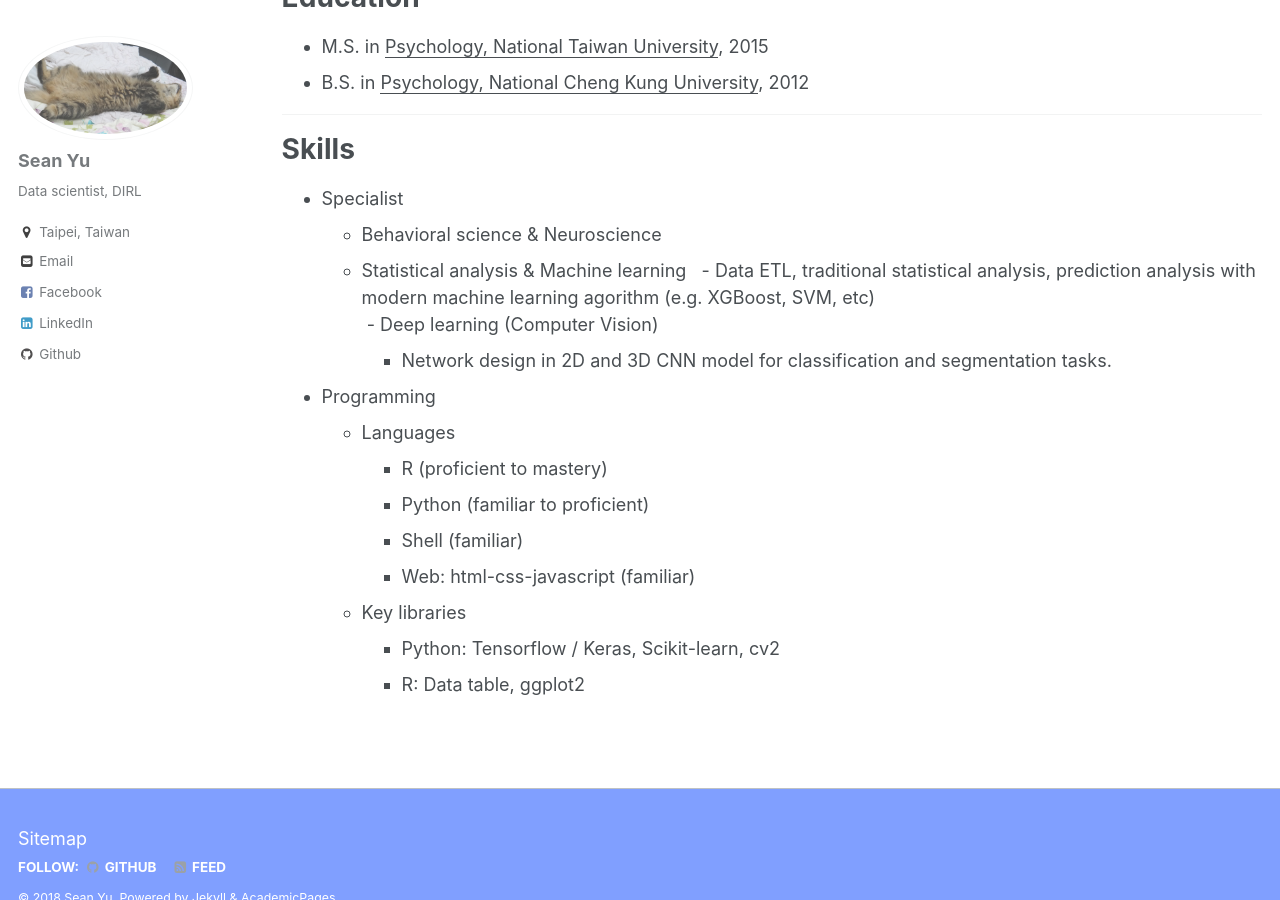
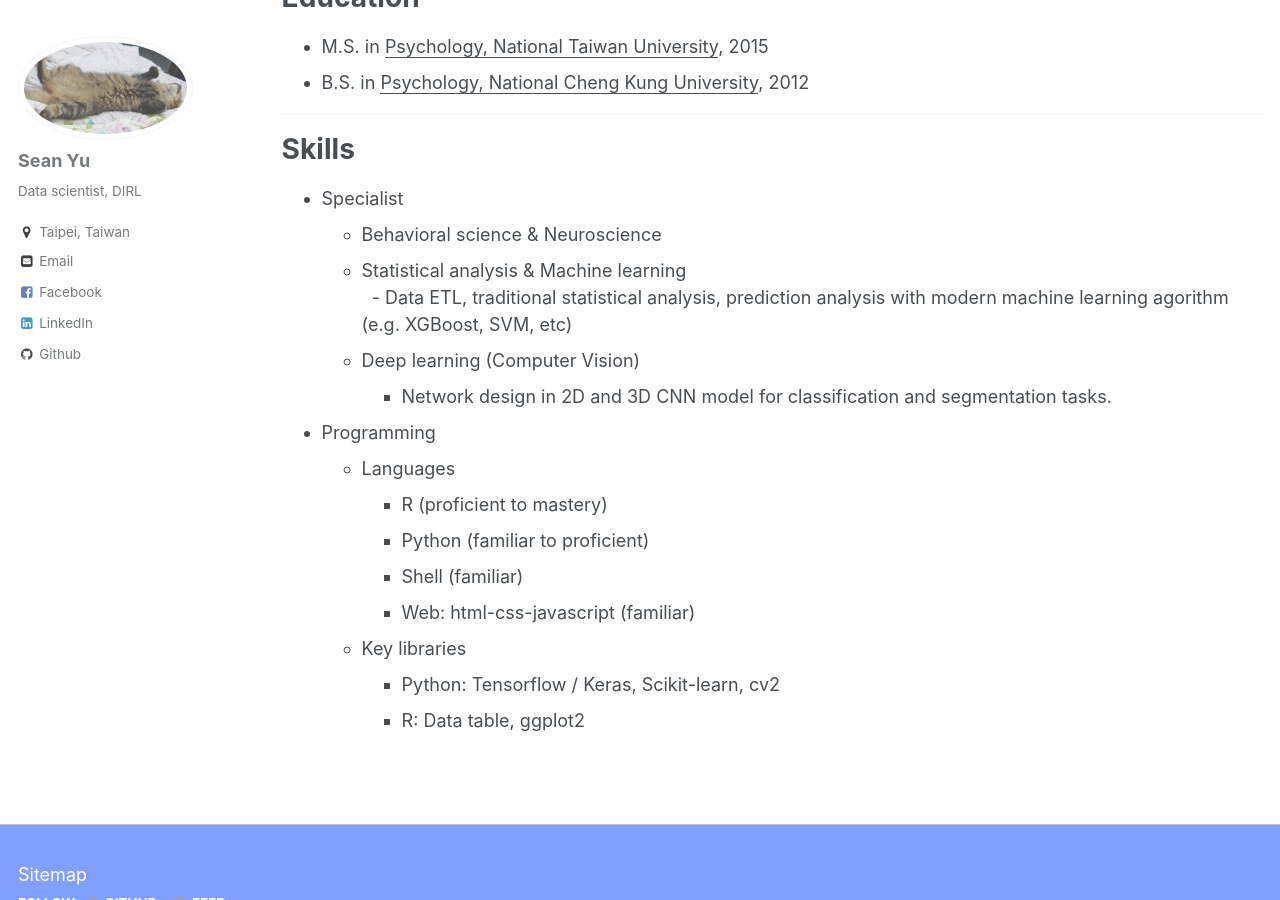
Before and after one commit to vashineyu/vashineyu.github.io, a Jekyll site: the page built from _pages/cv.md, in a window 1280 px wide and 900 px high, scrolled down 1618 px. Built offline with Jekyll 4.4.1, drawn with Linux system fonts in a browser that asks for light colours.

Commit message:
Update cv.md

```diff
--- a/_pages/cv.md
+++ b/_pages/cv.md
@@ -62,8 +62,8 @@ Skills
 * Specialist
   - Behavioral science & Neuroscience
   - Statistical analysis & Machine learning
-    - Data ETL, traditional statistical analysis, prediction analysis with modern machine learning agorithm (e.g. XGBoost, SVM, etc) <br>
-  - Deep learning (Computer Vision)
+    - Data ETL, traditional statistical analysis, prediction analysis with modern machine learning agorithm (e.g. XGBoost, SVM, etc)
+  - Deep learning (Computer Vision)
     - Network design in 2D and 3D CNN model for classification and segmentation tasks.
 * Programming
   * Languages
```
